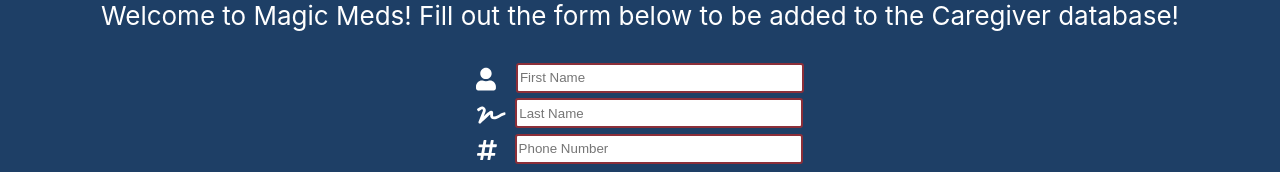
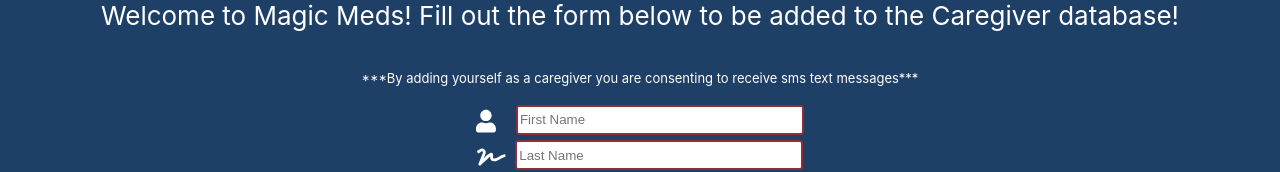
Before and after one commit to Steven7926/PillDispenserCaregiverPortal, a React (Create React App) app: page / in a window 1280 px wide. Shown: the part 371-543 px from the top of the page. Built offline with nearby package versions, Linux system fonts and the light colour scheme.

Commit message:
new commit

```diff
--- a/public/index.html
+++ b/public/index.html
@@ -2,12 +2,12 @@
 <html lang="en">
   <head>
     <meta charset="utf-8" />
-    <link rel="icon" href="%PUBLIC_URL%/favicon.ico" />
+    <link rel="icon" href="%PUBLIC_URL%/pill.ico" />
     <meta name="viewport" content="width=device-width, initial-scale=1" />
     <meta name="theme-color" content="#000000" />
     <meta
       name="description"
-      content="Web site created using create-react-app"
+      content="Caregiver Portal for Magic Meds"
     />
     <link rel="apple-touch-icon" href="%PUBLIC_URL%/logo192.png" />
     <!--
@@ -24,7 +24,7 @@
       work correctly both with client-side routing and a non-root public URL.
       Learn how to configure a non-root public URL by running `npm run build`.
     -->
-    <title>React App</title>
+    <title>Caregiver Portal</title>
   </head>
   <body>
     <noscript>You need to enable JavaScript to run this app.</noscript>
--- a/src/App.js
+++ b/src/App.js
@@ -68,6 +68,9 @@
         <p>
                   Welcome to Magic Meds! Fill out the form below to be added to the Caregiver database!
         </p>
+        <p style={{fontSize: 'small'}}>
+                ***By adding yourself as a caregiver you are consenting to receive sms text messages***
+        </p>
         <form>
             <div>
                 <span style={{ marginRight: '10px' }}><FontAwesomeIcon icon={['fas', 'user']} size="sm" style={{ color: 'white' }} transform="down-4" /></span>
```
Also changed, not shown: public/manifest.json, 2 other files (tests, documents, lock files or other folders).
